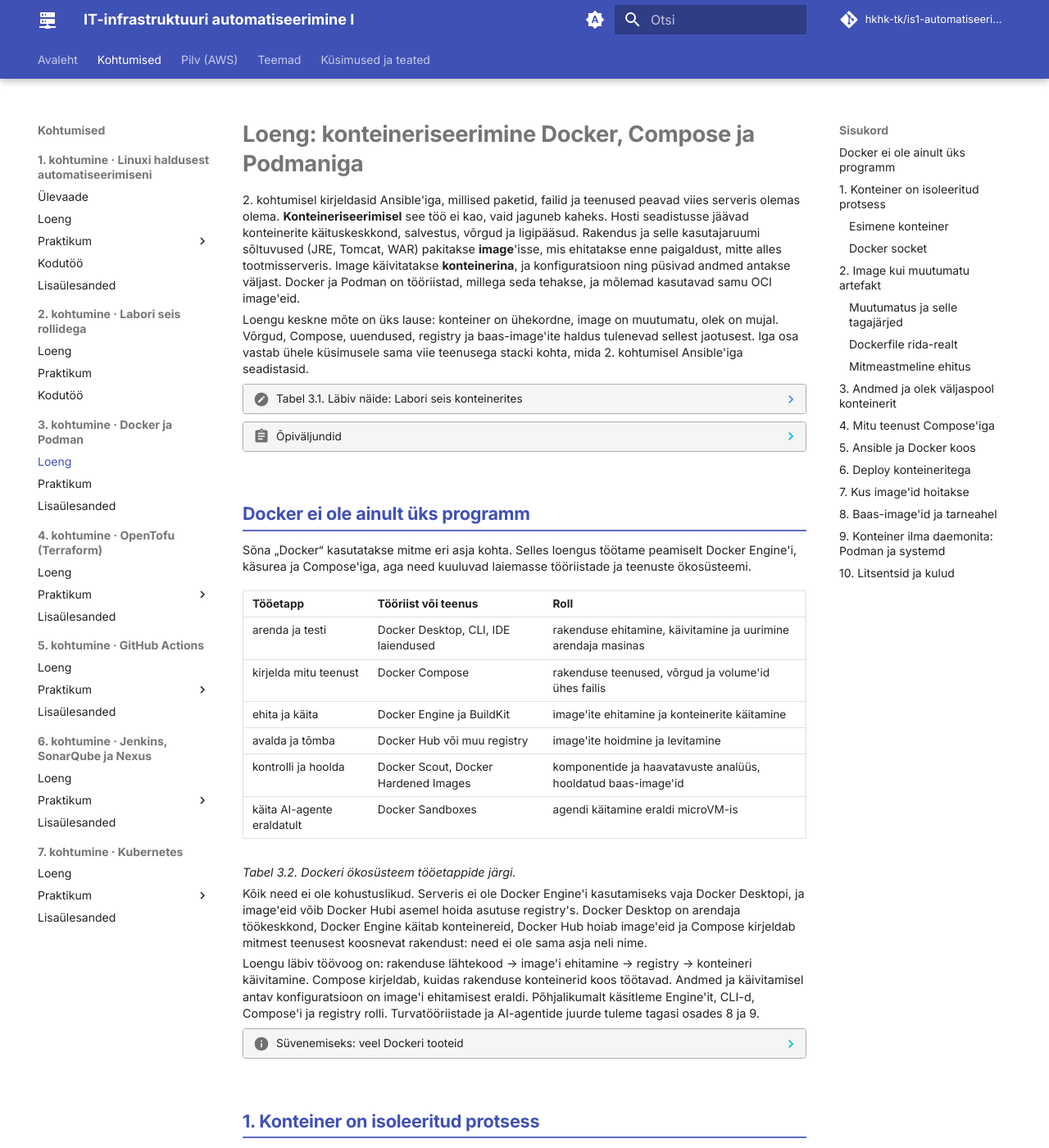
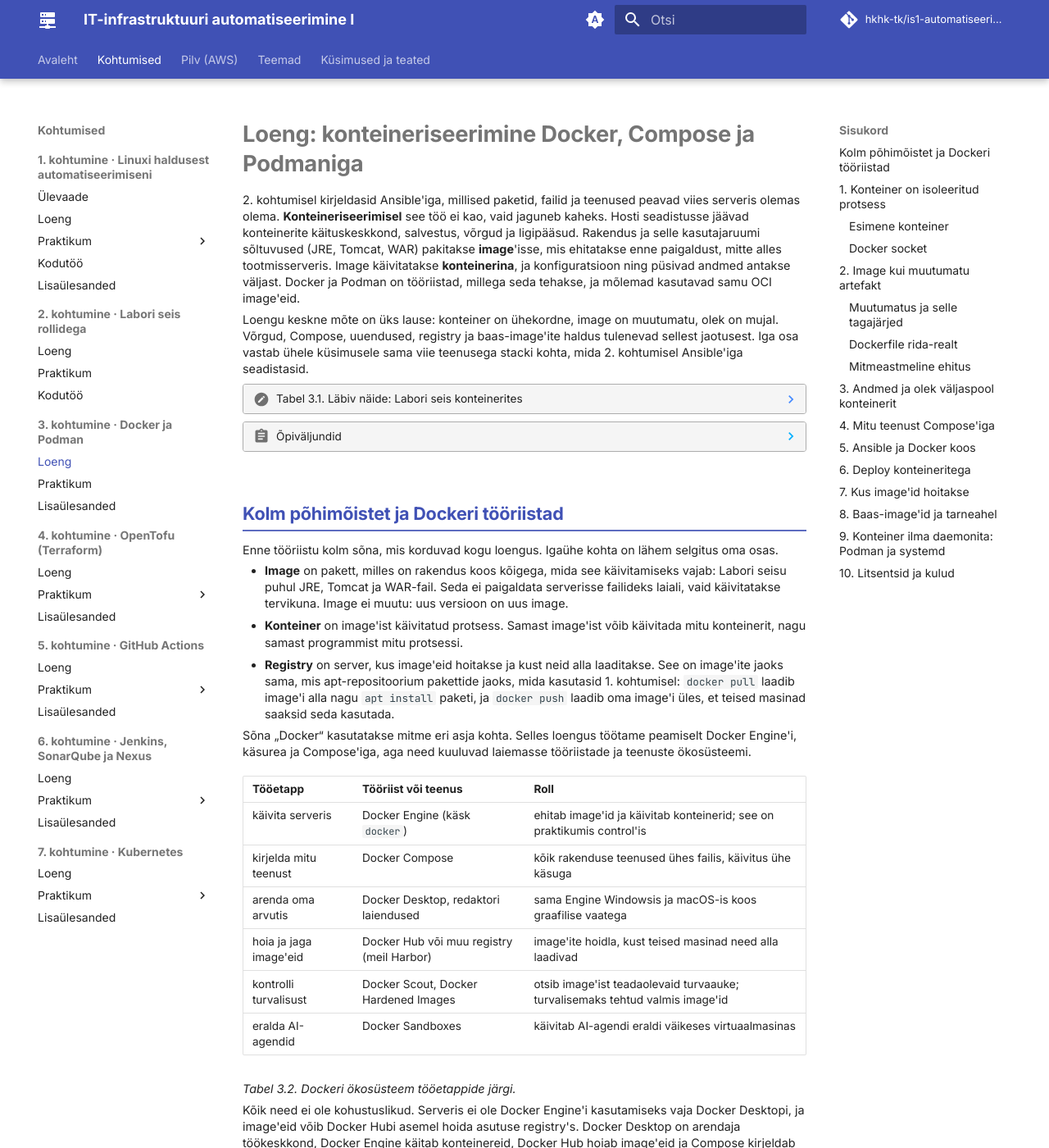
Before and after one commit to hkhk-tk/is1-automatiseerimine, an MkDocs documentation site: the page built from docs/k03/loeng.md, in a window 1280 px wide and 1400 px high. Shown: the whole window at 82% size. Built offline with MkDocs 1.6.1 and Material for MkDocs 9.7.7, drawn with Linux system fonts in a browser that asks for light colours; comment, search, counter and statistics services are not loaded; some of the changed text lies outside the part shown.

Commit message:
K3 loeng: image, konteiner ja registry lihtsas keeles enne tööriistade kaarti; registry osa algab pull/push selgitusega, API detailid süvenemiseks

```diff
--- a/docs/k03/loeng.md
+++ b/docs/k03/loeng.md
@@ -38,18 +38,24 @@ Loengu keskne mõte on üks lause: konteiner on ühekordne, image on muutumatu,
     - valida, kus image'eid hoida (avalik registry, oma registry, pull-through cache), ning hinnata SBOM-i ja skannimise abil, mida uuesti ehitada;
     - võrrelda Dockeri ja Podmani käitusmudelit ning teada, millised tööriistad on tasuta ja millised mitte.
 
-## Docker ei ole ainult üks programm
+## Kolm põhimõistet ja Dockeri tööriistad
+
+Enne tööriistu kolm sõna, mis korduvad kogu loengus. Igaühe kohta on lähem selgitus oma osas.
+
+- **Image** on pakett, milles on rakendus koos kõigega, mida see käivitamiseks vajab: Labori seisu puhul JRE, Tomcat ja WAR-fail. Seda ei paigaldata serverisse failideks laiali, vaid käivitatakse tervikuna. Image ei muutu: uus versioon on uus image.
+- **Konteiner** on image'ist käivitatud protsess. Samast image'ist võib käivitada mitu konteinerit, nagu samast programmist mitu protsessi.
+- **Registry** on server, kus image'eid hoitakse ja kust neid alla laaditakse. See on image'ite jaoks sama, mis apt-repositoorium pakettide jaoks, mida kasutasid 1. kohtumisel: `docker pull` laadib image'i alla nagu `apt install` paketi, ja `docker push` laadib oma image'i üles, et teised masinad saaksid seda kasutada.
 
 Sõna „Docker“ kasutatakse mitme eri asja kohta. Selles loengus töötame peamiselt Docker Engine'i, käsurea ja Compose'iga, aga need kuuluvad laiemasse tööriistade ja teenuste ökosüsteemi.
 
 | Tööetapp | Tööriist või teenus | Roll |
 |---|---|---|
-| arenda ja testi | Docker Desktop, CLI, IDE laiendused | rakenduse ehitamine, käivitamine ja uurimine arendaja masinas |
-| kirjelda mitu teenust | Docker Compose | rakenduse teenused, võrgud ja volume'id ühes failis |
-| ehita ja käita | Docker Engine ja BuildKit | image'ite ehitamine ja konteinerite käitamine |
-| avalda ja tõmba | Docker Hub või muu registry | image'ite hoidmine ja levitamine |
-| kontrolli ja hoolda | Docker Scout, Docker Hardened Images | komponentide ja haavatavuste analüüs, hooldatud baas-image'id |
-| käita AI-agente eraldatult | Docker Sandboxes | agendi käitamine eraldi microVM-is |
+| käivita serveris | Docker Engine (käsk `docker`) | ehitab image'id ja käivitab konteinerid; see on praktikumis control'is |
+| kirjelda mitu teenust | Docker Compose | kõik rakenduse teenused ühes failis, käivitus ühe käsuga |
+| arenda oma arvutis | Docker Desktop, redaktori laiendused | sama Engine Windowsis ja macOS-is koos graafilise vaatega |
+| hoia ja jaga image'eid | Docker Hub või muu registry (meil Harbor) | image'ite hoidla, kust teised masinad need alla laadivad |
+| kontrolli turvalisust | Docker Scout, Docker Hardened Images | otsib image'ist teadaolevaid turvaauke; turvalisemaks tehtud valmis image'id |
+| eralda AI-agendid | Docker Sandboxes | käivitab AI-agendi eraldi väikeses virtuaalmasinas |
 
 *Tabel 3.2. Dockeri ökosüsteem tööetappide järgi.*
 
@@ -509,7 +515,15 @@ Viimane samm on koristus. Tagasipööramine on kiire ainult siis, kui eelmine im
 
 ## 7. Kus image'id hoitakse
 
-Image, mis on ainult ehitaja masinas, ei jõua tootmisse. **Registry** on server, mis hoiab image'eid ja pakub OCI distribution API-t (`/v2/`): kihid ja manifestid on räsi järgi salvestatud failid (blob'id), tag on muudetav viide manifestile. Konveier ja klaster võtavad image'i registry'st, nii et seal otsustatakse, mis tootmisse jõuab: kes tohib lükata, kes tohib tõmmata ja mida enne skannitakse.
+Image, mis on ainult ehitaja masinas, ei jõua tootmisse. Kui control'is ehitatud app-image peab käivituma ka teises serveris, konveieris või klastris, peab see olema kohas, kust kõik need masinad selle kätte saavad. See koht on **registry**.
+
+Töö käib kahe käsuga. `docker push` laadib image'i registry'sse üles, `docker pull` laadib selle alla. `docker run` teeb `pull`-i ise, kui image'it masinas veel pole. Image'i nimes on registry aadress ees: `harbor.lab.hkhk.lan/maasikas/labori-seis-app:1.0` tähendab registry't `harbor.lab.hkhk.lan`, projekti `maasikas`, image'it `labori-seis-app` ja versiooni `1.0`. Kui registry aadressi pole (`nginx:alpine`), on see Docker Hub.
+
+Registry ei ole ainult failide hoidla. Seal otsustatakse, mis tootmisse jõuab: kes tohib image'eid üles laadida, kes alla laadida ja mida enne kontrollitakse. Seepärast on registry valik ja seadistus administraatori töö samamoodi nagu apt-repositooriumide haldus.
+
+??? info "Süvenemiseks: mis on registry sees"
+
+    Registry pakub OCI distribution API-t (`/v2/`). Image on seal kihid ja manifest, mis on salvestatud räsi järgi failidena (blob'id). Tag on muudetav viide manifestile. `docker push` küsib iga kihi kohta, kas see on juba olemas, ja saadab ainult puuduvad. Seepärast on teine sama baasiga image kiire üles laadida.
 
 <figure markdown="span">
   ![Control tõmbab Docker Hubi image'id Harbori proxy cache'i kaudu, lükkab oma image'id Harbori projekti, kus Trivy need skannib; sealt tõmbavad mc01 ja db01 Podmaniga, 5. kohtumise konveier ja 7. kohtumise k3s](assets/k03_image_teekond.svg)
```
